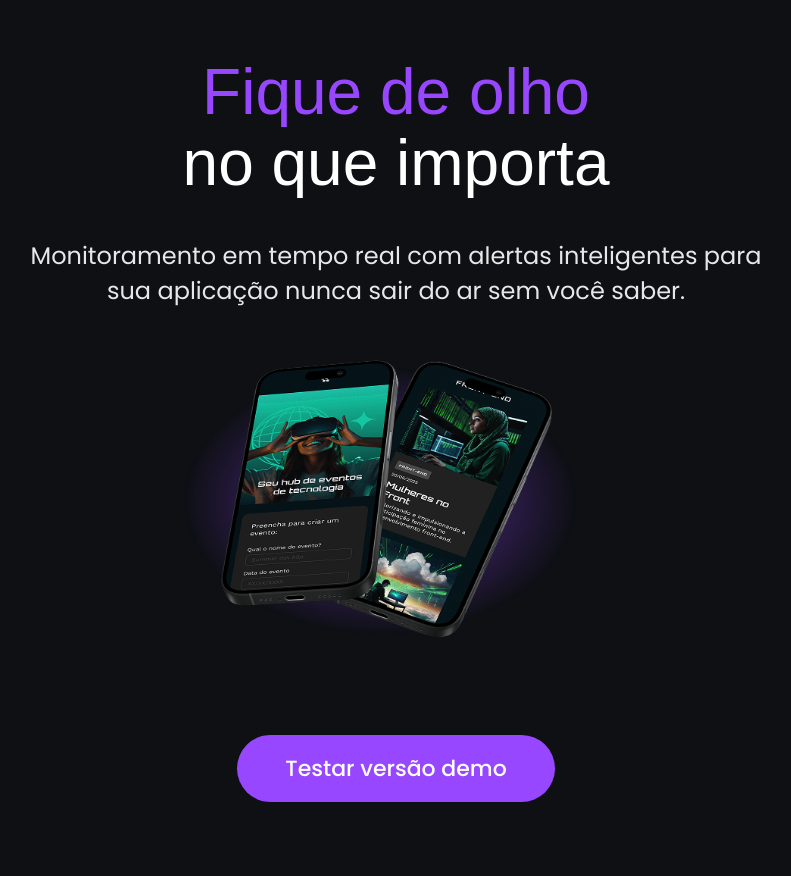
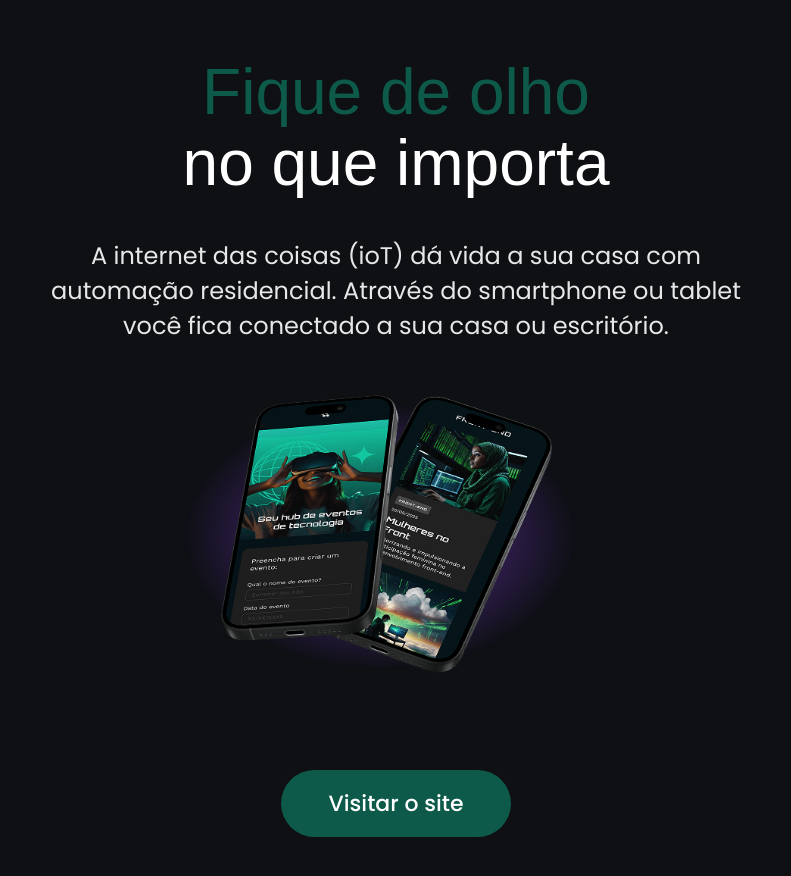
Before and after one commit to Andre-StudioNerd/PageTechBoard, a plain HTML site: page index.html in a window 1280 px wide. Shown: the part 72-948 px from the top of the page, without its empty margins (244-1035 px from the left). Drawn offline with Linux system fonts and the light colour scheme; a web font is replaced by a local one.

Commit message:
atualiza css

```diff
--- a/css/style.css
+++ b/css/style.css
@@ -125,7 +125,7 @@ h1 {
 }
 
 h1 span {
-  color: #9747ff;
+  color: #0d5a4a;
 }
 
 p {
@@ -153,14 +153,14 @@ a {
   font-size: 22px;
   padding: 18px 48px;
   text-decoration: none;
-  background-color: #9747ff;
+  background-color: #0d5a4a;
   border-radius: 36px;
   transition: transform 0.2s ease, background-color 0.2s ease;
   font-weight: 500;
 }
 
 a:hover {
-  background-color: #8233e8;
+  background-color: #41ae98;
   transform: scale(1.05);
 }
 
--- a/index.html
+++ b/index.html
@@ -3,7 +3,7 @@
   <head>
     <meta charset="UTF-8" />
     <meta name="viewport" content="width=device-width, initial-scale=1.0" />
-    <link rel="icon" href="img/favicon1.svg" type="image/svg+xml" />
+    <link rel="icon" href="img/favicon2.svg" type="image/svg+xml" />
     <link rel="stylesheet" href="css/style.css" />
     <link rel="preconnect" href="https://fonts.googleapis.com" />
     <link rel="preconnect" href="https://fonts.gstatic.com" crossorigin />
@@ -25,15 +25,18 @@
         </h1>
 
         <p>
-          Monitoramento em tempo real com alertas inteligentes para sua
-          aplicação nunca sair do ar sem você saber.
+          A internet das coisas (ioT) dá vida a sua casa com automação
+          residencial. Através do smartphone ou tablet você fica conectado a sua
+          casa ou escritório.
         </p>
         <img
           src="img/celulares.png"
           alt="Dois celulares pretos sobrepostos, com uma sombra roxa sob eles."
         />
         <div class="buttom">
-          <a href="#">Testar versão demo</a>
+          <a href="https://www.techboard.com.br/" target="_blank"
+            >Visitar o site</a
+          >
         </div>
       </section>
     </main>
```
